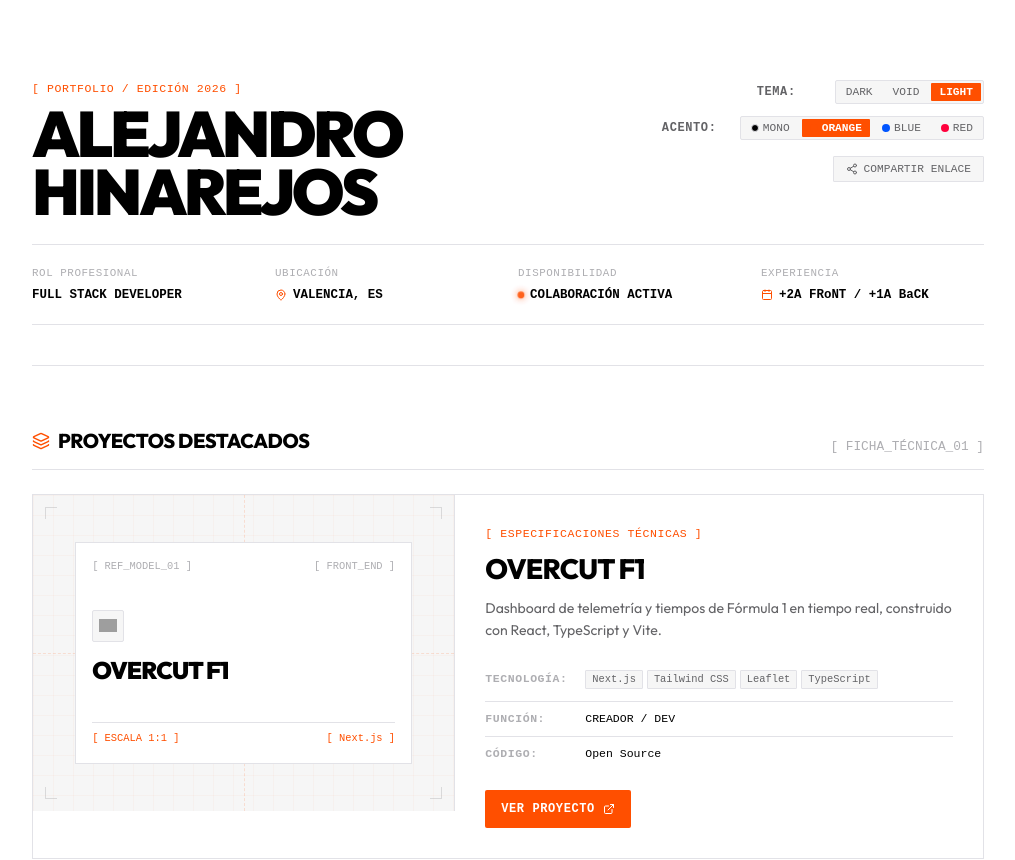
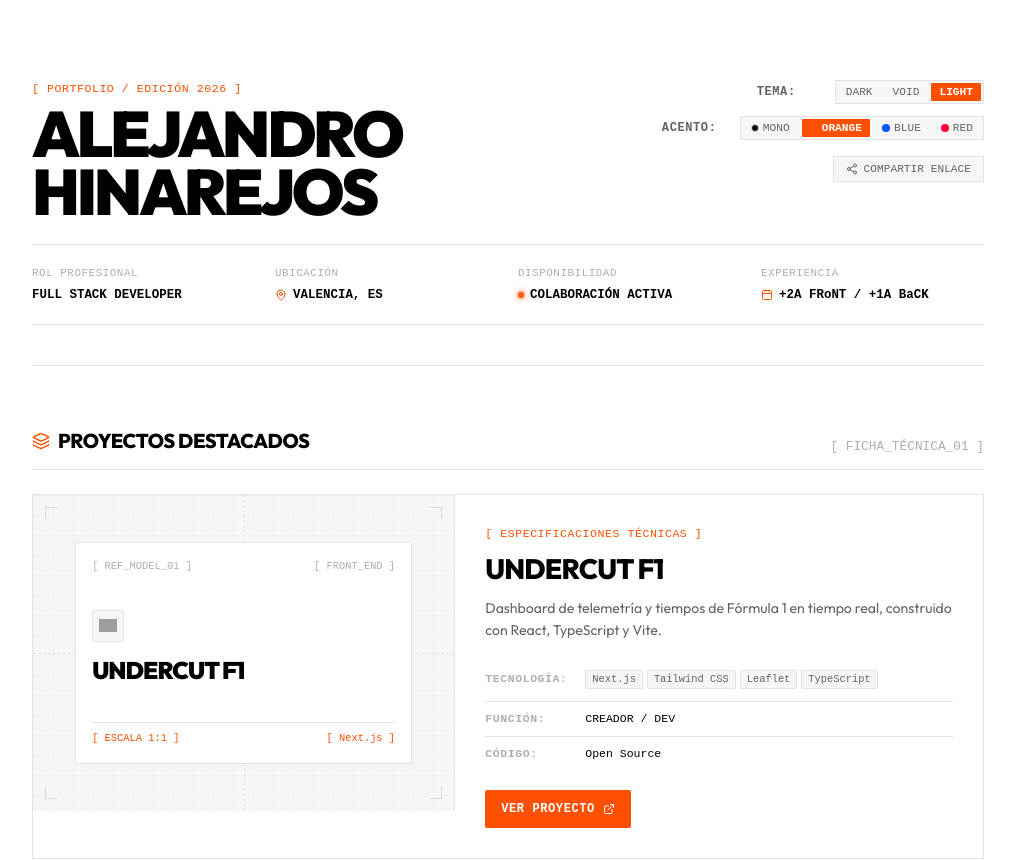
Before and after one commit to alehinarejos/portfolio-alehinarejos, a React (Vite) app: page / in a window 1280 px wide. Shown: the top 860 px of the page, without its empty margins (132-1147 px from the left). Built offline with nearby package versions, Linux system fonts and the light colour scheme; grey boxes are pictures that could not be loaded.

Commit message:
Rename project from 'Overcut F1' to 'Undercut F1'

```diff
--- a/src/data/portfolioData.ts
+++ b/src/data/portfolioData.ts
@@ -84,12 +84,12 @@ export const portfolioData: PortfolioData = {
 
   projects: [
     {
-      title: "Overcut F1",
+      title: "Undercut F1",
       description:
         "Dashboard de telemetría y tiempos de Fórmula 1 en tiempo real, construido con React, TypeScript y Vite.",
       logo: "https://upload.wikimedia.org/wikipedia/commons/a/a7/React-icon.svg",
       linkText: "Ver Proyecto",
-      link: "https://github.com/alehinarejos/Overcut-F1",
+      link: "https://github.com/alehinarejos/Undercut-F1",
       tech: ["Next.js", "Tailwind CSS", "Leaflet", "TypeScript"],
       category: "FRONT_END",
       role: "CREADOR / DEV"
```
